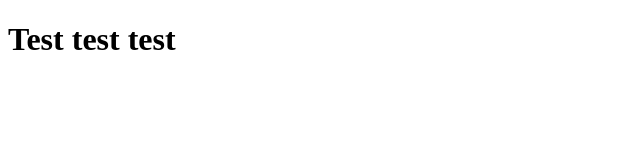
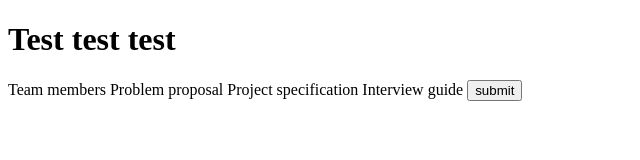
Before and after one commit to vic4926/info30005-2018-hz, a plain HTML site: page index.html in a window 1280 px wide. Shown: the whole page, without its empty margins (0-640 px from the left). Drawn offline with Linux system fonts and the light colour scheme.

Commit message:
second commit by Y

```diff
--- a/index.html
+++ b/index.html
@@ -6,6 +6,12 @@
 </head>
 <body>
 <h1>Test test test</h1>
-
+<form action="" method="post" id="MyForm">
+    <label for="members">Team members</label>
+    <label for="proposal">Problem proposal</label>
+    <label for="spec">Project specification</label>
+    <label for="interview">Interview guide</label>
+    <input type="submit" value="submit" id="submit">
+</form>
 </body>
 </html>
```
